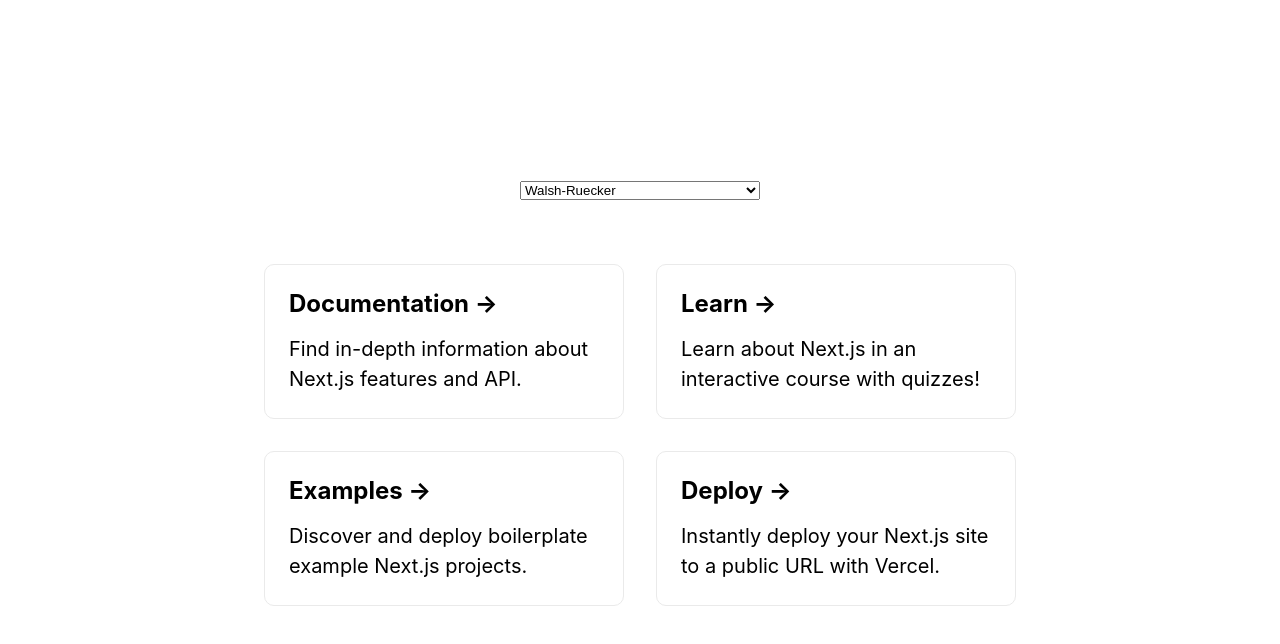
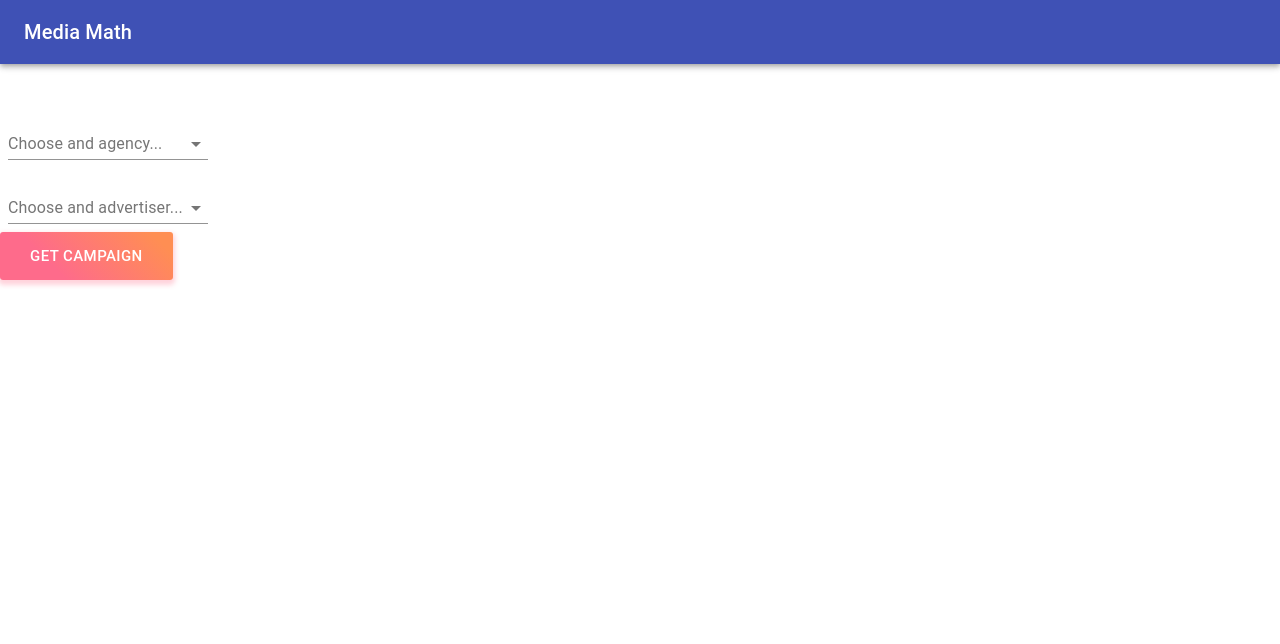
Before and after one commit to gr8fuljoe5/campaign-manager-nextjs, a Next.js app: page / in a window 1280 px wide. Shown: the top 644 px of the page. Built offline with nearby package versions, Linux system fonts and the light colour scheme.

Commit message:
Adding updates to structruee

```diff
--- a/components/CampaignButton/index.js
+++ b/components/CampaignButton/index.js
@@ -25,7 +25,7 @@
       disableRipple
       disableElevation
       size="large"
-      onClick={props.handleClick}
+      onClick={props.onClick}
       {...props}
     >
       {props.children}
--- a/components/CampaignGrid/index.js
+++ b/components/CampaignGrid/index.js
@@ -41,7 +41,6 @@
   const classes = useStyles();
   const { data } = props;
   let updatedData = data;
-  const objectToSend = [];
 
   updatedData.forEach((item) => {
     item.isSelected = false;
@@ -53,10 +52,12 @@
 
   const submitPayload = (payload) => {
     const finalPayload = payload.filter((item) => item.isSelected === true);
-    console.log("finalPayload", finalPayload);
-    if (finalPayload.length > 0) {
-      setOpenDialog(true);
-    }
+    console.group("Payload to submit:");
+    console.log(finalPayload);
+    console.groupEnd();
+    // if (finalPayload.length > 0) {
+    //   setOpenDialog(true);
+    // }
   };
 
   const renderTableHeader = () => {
@@ -74,9 +75,9 @@
     );
   };
 
-  const handleSelectChange = (idx) => {
-    console.log("idx", idx);
-  };
+  // const handleSelectChange = (idx) => {
+  //   console.log("idx", idx);
+  // };
 
   const renderTableBody = () => {
     return (
--- a/components/CampaignSelector/index.js
+++ b/components/CampaignSelector/index.js
@@ -1,43 +1,24 @@
 import Grid from "@material-ui/core/Grid";
-import React, { useEffect, useState } from "react";
-import {
-  ADVERTISER_ENDPOINT,
-  AGENCEY_ENDPOINT,
-  CAMPAIGN_ENDPOINT,
-} from "../../constants/endpoints";
+import React, { useState } from "react";
 import CampaignButton from "../CampaignButton/index";
 import CampaignGrid from "../CampaignGrid";
 import Dropdown from "../Dropdown";
 
-const CampaignSelector = () => {
-  const [agencies, setAgencies] = useState([]);
-  const [advertisers, setAdvertisers] = useState([]);
+const CampaignSelector = (props) => {
+  // const [agencies, setAgencies] = useState(props.agencies);
+  const [advertisers, setAdvertisers] = useState(props.advertisers);
   const [advertiserId, setAdvertiserId] = useState([]);
   const [campaign, setCampaign] = useState([]);
 
-  useEffect(() => {
-    getAgencies();
-  }, []);
-
-  async function getAgencies() {
-    const response = await fetch(AGENCEY_ENDPOINT);
-    const agencyData = await response.json();
-    setAgencies(agencyData);
-  }
-
-  async function getAdvertiser(agencyId) {
-    const response = await fetch(ADVERTISER_ENDPOINT);
-    const advertiserData = await response.json();
-    const filteredData = advertiserData.filter((item) => {
+  function getAdvertiser(agencyId) {
+    const filteredData = props.advertisers.filter((item) => {
       return item.agency_id === agencyId;
     });
     setAdvertisers(filteredData);
   }
 
-  async function getCampaign() {
-    const response = await fetch(CAMPAIGN_ENDPOINT);
-    const campaignData = await response.json();
-    const filteredData = campaignData.filter((item) => {
+  function getCampaign() {
+    const filteredData = props.campaigns.filter((item) => {
       return item.advertiser_id === advertiserId;
     });
     setCampaign(filteredData);
@@ -45,10 +26,12 @@
 
   const handleAgencyChange = (event) => {
     getAdvertiser(event.target.value);
+    setCampaign([]);
   };
 
   const handleAdvertiserChange = (event) => {
     setAdvertiserId(event.target.value);
+    setCampaign([]);
   };
 
   return (
@@ -56,7 +39,7 @@
       <Grid item xs={2}>
         <div>
           <Dropdown
-            data={agencies}
+            data={props.agencies}
             handleChange={handleAgencyChange}
             label="Choose and agency..."
           />
@@ -66,8 +49,8 @@
             label="Choose and advertiser..."
           />
           <CampaignButton
-            handleClick={getCampaign}
-            disabled={agencies.length === 0 || advertisers.length === 0}
+            onClick={getCampaign}
+            // disabled={agencies.length === 0 || advertisers.length === 0}
           >
             Get Campaign
           </CampaignButton>
--- a/pages/api/hello.js
+++ /dev/null
@@ -1,6 +0,0 @@
-// Next.js API route support: https://nextjs.org/docs/api-routes/introduction
-
-export default (req, res) => {
-  res.statusCode = 200
-  res.json({ name: 'John Doe' })
-}
--- a/pages/index.js
+++ b/pages/index.js
@@ -1,78 +1,54 @@
+import Grid from "@material-ui/core/Grid";
 import Head from "next/head";
-import styles from "../styles/Home.module.css";
+import CampaignSelector from "../components/CampaignSelector/index";
+import Header from "../components/GlobalHeader";
 
 export async function getStaticProps() {
   // Call an external API endpoint to get posts.
   // You can use any data fetching library
-  const agencyRes = await fetch('http://localhost:3000/api/agencies');
+  const agencyRes = await fetch("http://localhost:3000/api/agencies");
   const agencies = await agencyRes.json();
 
-  const advertiserRes = await fetch('http://localhost:3000/api/advertisers');
+  const advertiserRes = await fetch("http://localhost:3000/api/advertisers");
   const advertisers = await advertiserRes.json();
 
-  const campaignRes = await fetch('http://localhost:3000/api/advertisers');
+  const campaignRes = await fetch("http://localhost:3000/api/campaigns");
   const campaigns = await campaignRes.json();
 
   return {
     props: {
       agencies,
       advertisers,
-      campaigns
+      campaigns,
     },
-  }
+  };
 }
 
 export default function Home(props) {
-  console.log('props', props);
-  const {advertisers, agencies, campaigns} = props;
+  const { advertisers, agencies, campaigns } = props;
   return (
-    <div className={styles.container}>
+    <div>
       <Head>
         <title>Media Math Campaign Manager</title>
         <link rel="icon" href="/favicon.ico" />
       </Head>
 
-      <main className={styles.main}>
-        <div>
-          <select onChange={e => {
-            console.log(e.target);
-
-          }}>
-            {agencies && agencies.map((item, idx) => (
-                <option key={`item-${idx}`} value={item.id}>{item.name}</option>
-            ))}
-          </select>
-        </div>
-        <div className={styles.grid}>
-          <a href="https://nextjs.org/docs" className={styles.card}>
-            <h3>Documentation &rarr;</h3>
-            <p>Find in-depth information about Next.js features and API.</p>
-          </a>
-
-          <a href="https://nextjs.org/learn" className={styles.card}>
-            <h3>Learn &rarr;</h3>
-            <p>Learn about Next.js in an interactive course with quizzes!</p>
-          </a>
-
-          <a
-            href="https://github.com/vercel/next.js/tree/master/examples"
-            className={styles.card}
-          >
-            <h3>Examples &rarr;</h3>
-            <p>Discover and deploy boilerplate example Next.js projects.</p>
-          </a>
-
-          <a
-            href="https://vercel.com/import?filter=next.js&utm_source=create-next-app&utm_medium=default-template&utm_campaign=create-next-app"
-            className={styles.card}
-          >
-            <h3>Deploy &rarr;</h3>
-            <p>
-              Instantly deploy your Next.js site to a public URL with Vercel.
-            </p>
-          </a>
-        </div>
-      </main>
+      <div>
+        <Grid container spacing={5}>
+          <Grid item xs={12}>
+            <Header />
+          </Grid>
+          <Grid item xs={12}>
+            <main>
+              <CampaignSelector
+                advertisers={advertisers}
+                agencies={agencies}
+                campaigns={campaigns}
+              />
+            </main>
+          </Grid>
+        </Grid>
+      </div>
     </div>
   );
 }
```
Also changed, not shown: package.json (+31 -1 lines), components/GlobalHeader/index.js (renamed from components/Header/index.js), 1 other file (tests, documents, lock files or other folders).
